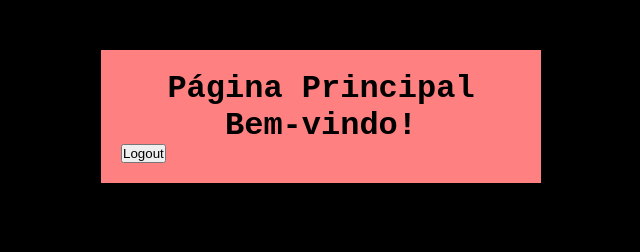
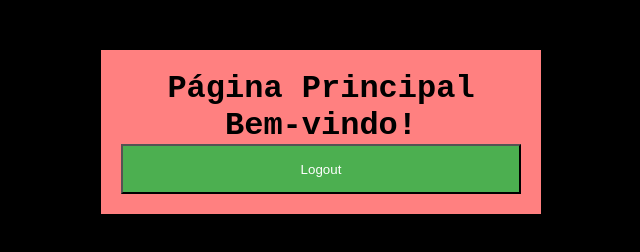
Before and after one commit to s-damasceno/front-end-cp3, a plain HTML site: page index.html in a window 1280 px wide. Shown: the whole page, without its empty margins (319-959 px from the left). Drawn offline with Linux system fonts and the light colour scheme.

Commit message:
css do botão com efeito hover

```diff
--- a/style.css
+++ b/style.css
@@ -32,3 +32,15 @@ body {
     border: 1px solid;
     /* ARREDONDAR BORDAS DEPOIS */
   }
+
+  button {
+    height: 50px;
+    width: 100%;
+    padding: 10px;
+    background-color: #4CAF50;
+    color: white;
+  }
+
+  button:hover {
+    background-color: #235225;
+  }
```
